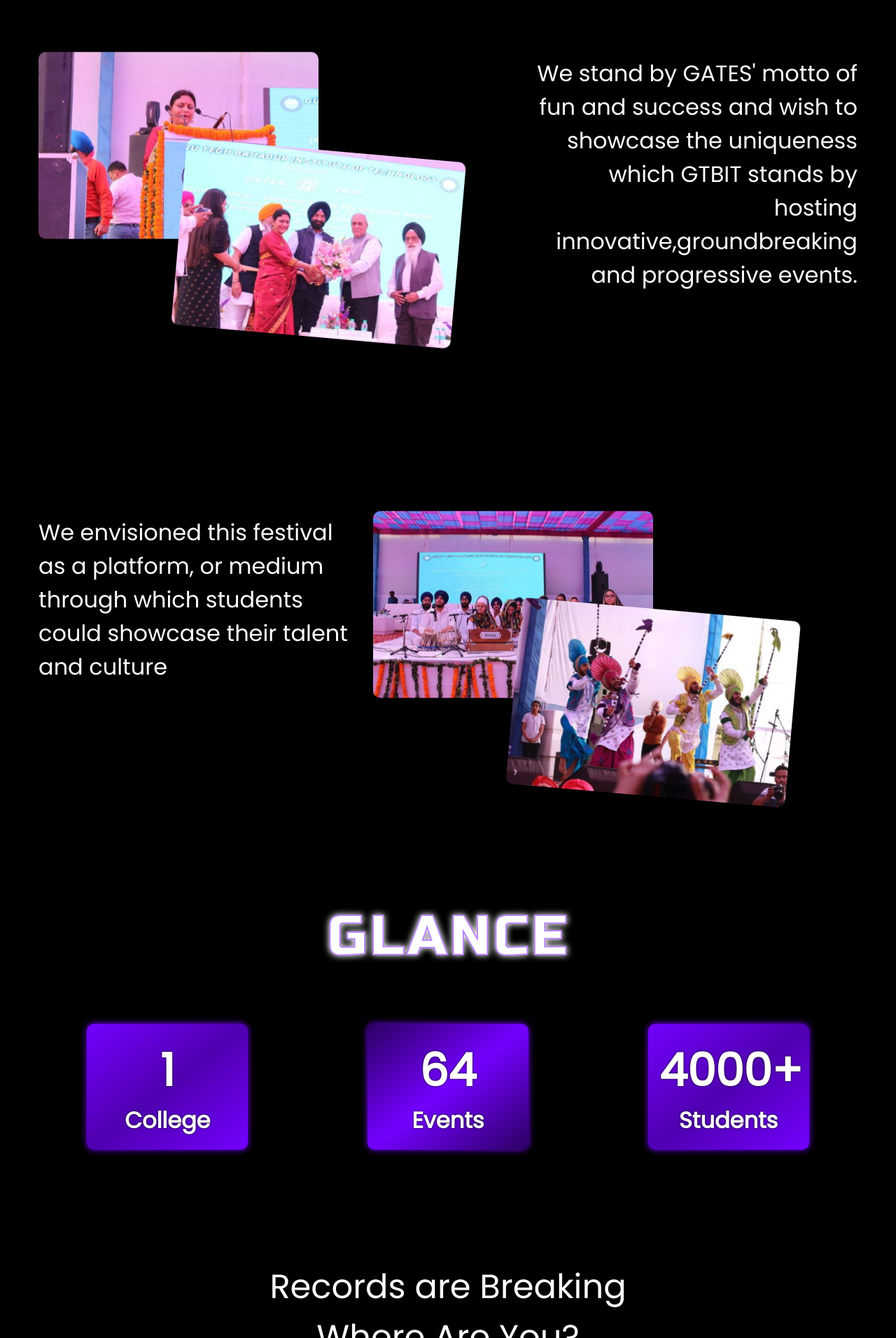
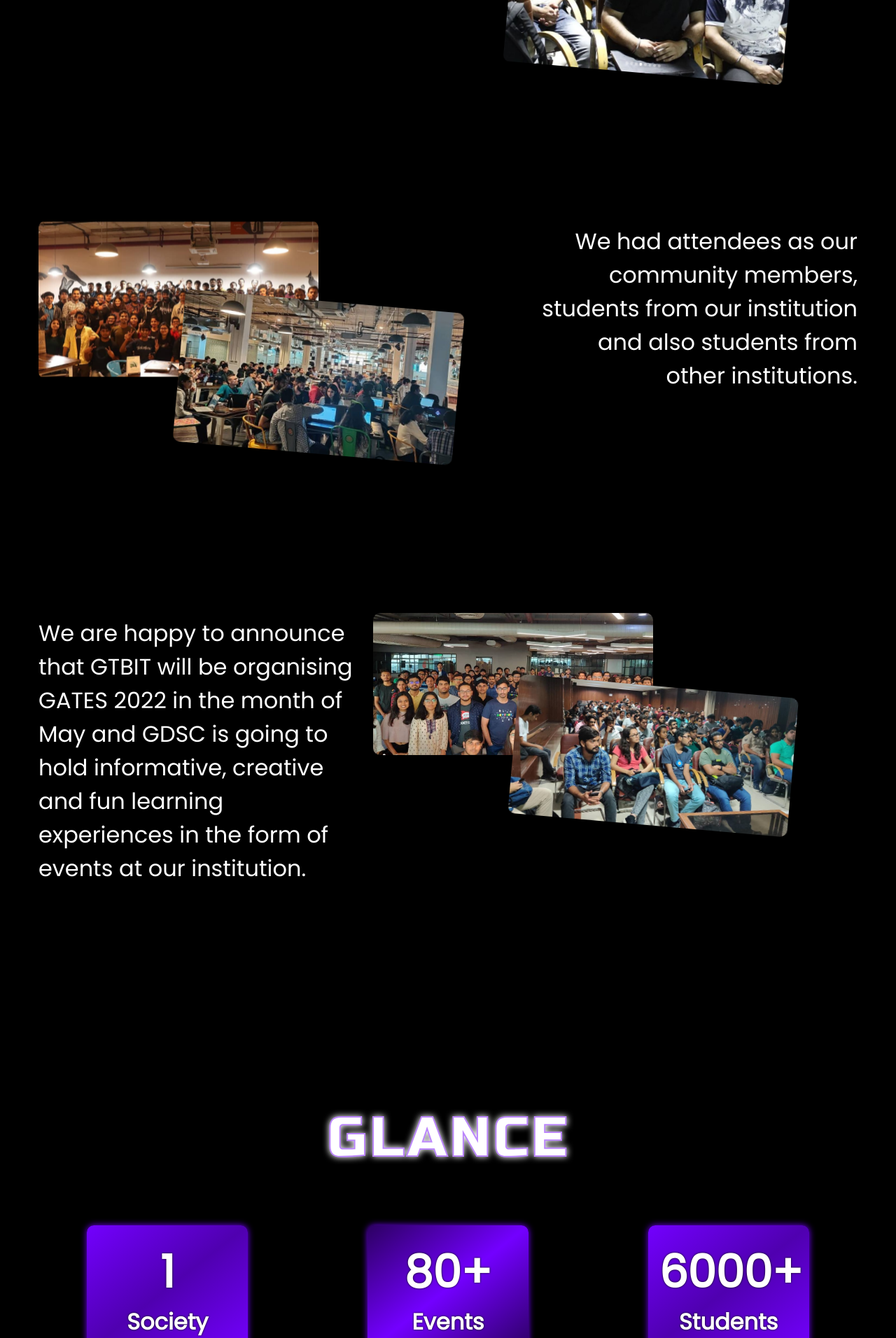
Before and after one commit to dsc-gtbit/GDSC-GATES2022, a Django app: page /about/ in a window 1280 px wide. Shown: the part 918-2830 px from the top of the page at 70% size. Run offline with Django 3.2, Linux system fonts and the light colour scheme.

Commit message:
content changed

```diff
--- a/templates/about.html
+++ b/templates/about.html
@@ -24,11 +24,11 @@
 <div class="container">
     <div class="about-grid">
         <div class="about-section">
-            Our aim is to carve a niche for GATES that would set it apart from all other fest in India.
+            Google Developer Student Clubs was established in Guru Tegh Bahadur Institute of Technology in 2018. Since then it has been an upwards journey. We are proud to call ourselves the only active running community at our institution.
         </div>
         <div class="about-section-img about-section-img-1">
-            <img class="about-img-1" src="{% static 'assets/images/gates/img-1.jpg' %}" />
-            <img class="about-img-2" src="{% static 'assets/images/gates/img-2.jpg' %}" />
+            <img class="about-img-1" src="{% static 'assets/images/gates/img-1.PNG' %}" />
+            <img class="about-img-2" src="{% static 'assets/images/gates/img-2.PNG' %}" />
         </div>
     </div>
     <div class="spacing-10"></div>
@@ -36,12 +36,11 @@
     <div class="spacing-10 image-positioning-absolute"></div>
     <div class="about-grid-1">
         <div class="about-section-img about-section-img-1" style="grid-area: img-section;">
-            <img class="about-img-1" src="{% static 'assets/images/gates/img-3.jpg' %}" />
-            <img class="about-img-2" src="{% static 'assets/images/gates/img-4.jpg' %}" />
+            <img class="about-img-1" src="{% static 'assets/images/gates/img-3.PNG' %}" />
+            <img class="about-img-2" src="{% static 'assets/images/gates/img-4.PNG' %}" />
         </div>
         <div class="about-section about-section-1">
-            We stand by GATES' motto of fun and success and wish to showcase the uniqueness which
-            GTBIT stands by hosting innovative,groundbreaking and progressive events.
+            We had attendees as our community members, students from our institution and also students from other institutions.
         </div>
     </div>
     <div class="spacing-10"></div>
@@ -49,11 +48,11 @@
     <div class="spacing-10 image-positioning-absolute"></div>
     <div class="about-grid">
         <div class="about-section">
-            We envisioned this festival as a platform, or medium through which students could showcase their talent and culture
+             We are happy to announce that GTBIT will be organising GATES 2022 in the month of May and GDSC is going to hold informative, creative and fun learning experiences in the form of events at our institution.
         </div>
         <div class="about-section-img about-section-img-1">
-            <img class="about-img-1" src="{% static 'assets/images/gates/img-5.jpg' %}" />
-            <img class="about-img-2" src="{% static 'assets/images/gates/img-6.jpg' %}" />
+            <img class="about-img-1" src="{% static 'assets/images/gates/img-5.PNG' %}" />
+            <img class="about-img-2" src="{% static 'assets/images/gates/img-6.PNG' %}" />
         </div>
     </div>
     <div class="spacing-10"></div>
@@ -68,14 +67,14 @@
     <div class="glance-grid">
         <div class="glance-container">
             <div>1</div>
-            <div>College</div>
+            <div>Society</div>
         </div>
         <div class="glance-container" style="background: linear-gradient(to bottom right,#6400df70,#7300ff,#6400df70);;">
-            <div>64</div>
+            <div>80+</div>
             <div>Events</div>
         </div>
         <div class="glance-container">
-            <div>4000+</div>
+            <div>6000+</div>
             <div>Students</div>
         </div>
     </div>
```
Also changed, not shown: static/assets/images/gates/img-1.PNG (added), static/assets/images/gates/img-2.PNG (added), static/assets/images/gates/img-3.PNG (added), static/assets/images/gates/img-4.PNG (added), static/assets/images/gates/img-5.PNG (added), static/assets/images/gates/img-6.PNG (added).
